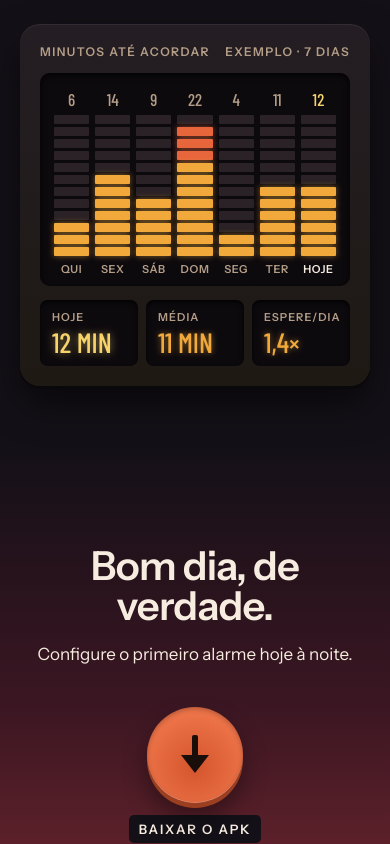
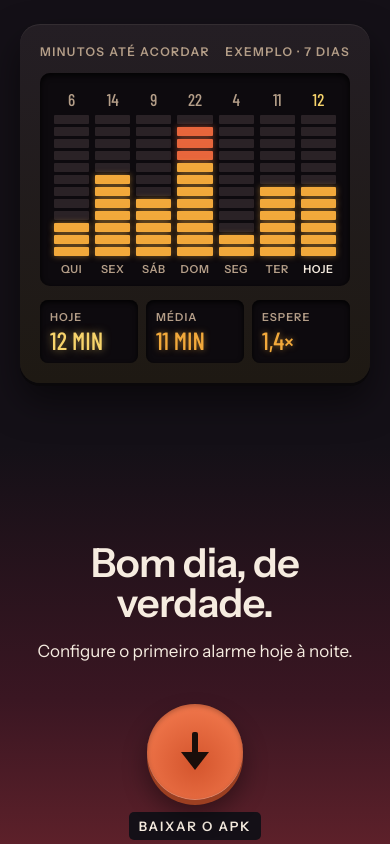
Before and after one commit to costanoy/Wake-Wake-Up, a plain HTML site: page site/index.html in a window 390 px wide. Shown: the part 5868-6712 px from the top of the page. Drawn offline with Linux system fonts and the light colour scheme.

Commit message:
SITE-11: visores das estatisticas sem vazar em 320 a 360 px
Co-Authored-By: Claude Sonnet 5.5 <noreply@anthropic.com>

```diff
--- a/site/index.html
+++ b/site/index.html
@@ -259,7 +259,7 @@
       <div class="readouts">
         <div class="readout"><span class="label">Hoje</span><span class="vfd vfd--bright">12 MIN</span></div>
         <div class="readout"><span class="label">Média</span><span class="vfd">11 MIN</span></div>
-        <div class="readout"><span class="label">Espere/dia</span><span class="vfd">1,4×</span></div>
+        <div class="readout"><span class="label">Espere</span><span class="vfd">1,4×</span></div>
       </div>
     </div>
   </div>
--- a/site/styles.css
+++ b/site/styles.css
@@ -308,7 +308,8 @@ a.download:active { transform: translateY(3px); }
 
 /* ------------------------------------------------------------------ Estatísticas */
 .stats { border-radius: 20px; padding: 20px; display: flex; flex-direction: column; gap: 14px; box-shadow: inset 0 1px 0 rgba(246, 236, 224, .07), 0 3px 0 var(--housing-deep), 0 18px 36px rgba(0, 0, 0, .5); }
-.stats__head { display: flex; justify-content: space-between; gap: 12px; }
+.stats__head { display: flex; justify-content: space-between; align-items: baseline; gap: 12px; }
+.stats__head .label:last-child { flex: none; text-align: right; }
 .chart { border-radius: 10px; padding: 16px 14px 10px; display: grid; grid-template-columns: repeat(7, minmax(0, 1fr)); gap: clamp(6px, 1.2vw, 14px); }
 .chart__col { display: flex; flex-direction: column; align-items: center; gap: 6px; }
 .chart__value { font-family: var(--cond); font-size: 17px; color: var(--ink-muted); }
@@ -318,9 +319,9 @@ a.download:active { transform: translateY(3px); }
 .chart__col.is-today .chart__value { color: var(--vfd-bright); }
 .chart__col.is-today .chart__day { color: var(--ink); }
 .readouts { display: grid; grid-template-columns: repeat(3, minmax(0, 1fr)); gap: 8px; }
-.readout { border-radius: 8px; background: var(--visor); box-shadow: inset 0 2px 5px rgba(0, 0, 0, .9); padding: 10px 12px; display: flex; flex-direction: column; gap: 4px; }
+.readout { border-radius: 8px; background: var(--visor); box-shadow: inset 0 2px 5px rgba(0, 0, 0, .9); padding: 10px 10px; display: flex; flex-direction: column; gap: 4px; }
 .readout .label { font-size: 11px; letter-spacing: .1em; }
-.readout .vfd { font-size: 28px; line-height: 1; }
+.readout .vfd { font-size: clamp(22px, 6.4vw, 28px); line-height: 1; white-space: nowrap; }
 
 /* ------------------------------------------------------------------ Final call + footer */
 .final { background: linear-gradient(180deg, #141017 0%, #3A1622 18%, #8A2E34 42%, #E8663C 72%, #F7D46B 100%); }
```
Also changed, not shown: site/en/index.html (+1 -1 lines).
